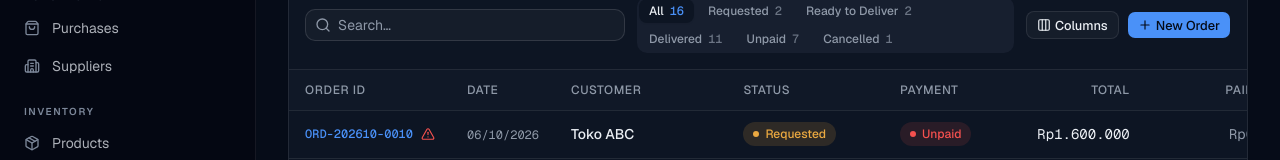
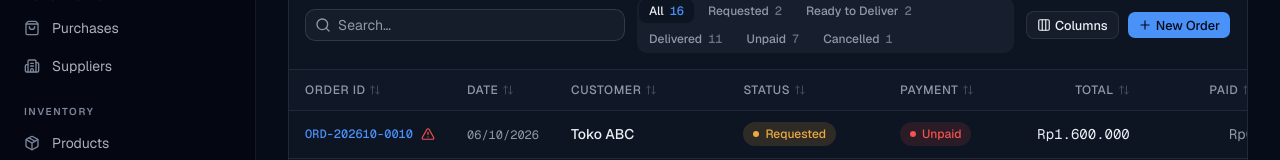
Before and after one commit to KoRomeo/cuan-app-sales-specification, a Next.js app: page /orders in a window 1280 px wide. Shown: the part 389-549 px from the top of the page. Built offline with nearby package versions, Linux system fonts and the light colour scheme.

Commit message:
Add sortable columns to all tables

```diff
--- a/components/common/data-table.tsx
+++ b/components/common/data-table.tsx
@@ -1,8 +1,8 @@
 'use client'
 
 import { useRouter } from 'next/navigation'
-import { ChevronLeft, ChevronRight, Columns3, Eye, MoreHorizontal, Pencil, Plus, Search, Trash2, type LucideIcon } from 'lucide-react'
-import { useMemo, useState } from 'react'
+import { ArrowDown, ArrowUp, ArrowUpDown, ChevronLeft, ChevronRight, Columns3, Eye, MoreHorizontal, Pencil, Plus, Search, Trash2, type LucideIcon } from 'lucide-react'
+import { Children, isValidElement, useMemo, useState, type ReactNode } from 'react'
 import { ConfirmDialog } from '@/components/common/confirm-dialog'
 import { useApp } from '@/components/providers'
 import { Button } from '@/components/ui/button'
@@ -24,6 +24,50 @@ export interface Column<T> {
   cell: (row: T) => React.ReactNode
   align?: 'left' | 'right' | 'center'
   className?: string
+  sortable?: boolean
+  sortValue?: (row: T) => string | number | null | undefined
+}
+
+type SortKey = number | string
+type SortState = { key: string; dir: 'asc' | 'desc' } | null
+
+function nodeText(node: ReactNode): string | number {
+  if (node === null || node === undefined || typeof node === 'boolean') return ''
+  if (typeof node === 'string' || typeof node === 'number') return node
+  if (Array.isArray(node)) return node.map(nodeText).join(' ').trim()
+  if (isValidElement(node)) {
+    const props = node.props as { value?: unknown; children?: ReactNode }
+    if (typeof props.value === 'number') return props.value
+    return Children.toArray(props.children).map(nodeText).join(' ').trim()
+  }
+  return ''
+}
+
+function toSortKey(raw: string | number | null | undefined): SortKey | null {
+  if (raw === null || raw === undefined) return null
+  if (typeof raw === 'number') return raw
+  const text = raw.trim()
+  if (text === '' || text === '—') return null
+  const date = /^(\d{2})\/(\d{2})\/(\d{4})$/.exec(text)
+  if (date) return Number(`${date[3]}${date[2]}${date[1]}`)
+  if (/^-?\d+(\.\d+)?$/.test(text)) return Number(text)
+  if (/^-?\d{1,3}(\.\d{3})+(,\d+)?$/.test(text)) return Number(text.replace(/\./g, '').replace(',', '.'))
+  return text
+}
+
+function compareKeys(a: SortKey | null, b: SortKey | null, dir: 'asc' | 'desc') {
+  if (a === null && b === null) return 0
+  if (a === null) return 1
+  if (b === null) return -1
+  const result =
+    typeof a === 'number' && typeof b === 'number'
+      ? a - b
+      : typeof a === 'number'
+        ? -1
+        : typeof b === 'number'
+          ? 1
+          : a.localeCompare(b, undefined, { numeric: true, sensitivity: 'base' })
+  return dir === 'asc' ? result : -result
 }
 
 export interface FilterOption<T> {
@@ -83,16 +127,33 @@ export function DataTable<T>({
   const [page, setPage] = useState(1)
   const [hidden, setHidden] = useState<Set<string>>(new Set())
   const [deleteOpen, setDeleteOpen] = useState(false)
+  const [sort, setSort] = useState<SortState>(null)
 
   const filtered = useMemo(() => {
     const q = query.trim().toLowerCase()
     const activeFilter = filters?.find((f) => f.value === filter)
-    return rows.filter((r) => {
+    const matched = rows.filter((r) => {
       if (activeFilter && !activeFilter.predicate(r)) return false
       if (q && !searchText(r).toLowerCase().includes(q)) return false
       return true
     })
-  }, [rows, query, filter, filters, searchText])
+    const sortColumn = sort ? columns.find((c) => c.key === sort.key) : undefined
+    if (!sort || !sortColumn) return matched
+    const keyOf = (row: T) => toSortKey(sortColumn.sortValue ? sortColumn.sortValue(row) : nodeText(sortColumn.cell(row)))
+    return matched
+      .map((row) => ({ row, key: keyOf(row) }))
+      .sort((a, b) => compareKeys(a.key, b.key, sort.dir))
+      .map((entry) => entry.row)
+  }, [rows, query, filter, filters, searchText, sort, columns])
+
+  function toggleSort(key: string) {
+    setSort((prev) => {
+      if (!prev || prev.key !== key) return { key, dir: 'asc' }
+      if (prev.dir === 'asc') return { key, dir: 'desc' }
+      return null
+    })
+    setPage(1)
+  }
 
   const pageCount = Math.max(1, Math.ceil(filtered.length / pageSize))
   const current = Math.min(page, pageCount)
@@ -189,18 +250,38 @@ export function DataTable<T>({
         <table className={cn('w-full text-sm', scrollable ? 'min-w-[720px]' : 'table-fixed')}>
           <thead>
             <tr className="border-b bg-muted/40">
-              {visibleColumns.map((c) => (
+              {visibleColumns.map((c) => {
+                const sortable = c.sortable !== false
+                const direction = sort?.key === c.key ? sort.dir : null
+                const SortIcon = direction === 'asc' ? ArrowUp : direction === 'desc' ? ArrowDown : ArrowUpDown
+                return (
                   <th
                     key={c.key}
                     scope="col"
+                    aria-sort={direction === 'asc' ? 'ascending' : direction === 'desc' ? 'descending' : sortable ? 'none' : undefined}
                     className={cn(
                       'h-10 whitespace-nowrap px-4 text-xs font-medium uppercase tracking-wider text-muted-foreground',
                       c.align === 'right' ? 'text-right' : c.align === 'center' ? 'text-center' : 'text-left',
                     )}
                   >
+                    {sortable ? (
+                      <button
+                        type="button"
+                        onClick={() => toggleSort(c.key)}
+                        className={cn(
+                          'group/sort -mx-1.5 inline-flex items-center gap-1 rounded-md px-1.5 py-1 uppercase tracking-wider transition-colors hover:text-foreground focus-visible:outline-none focus-visible:ring-3 focus-visible:ring-ring/40',
+                          direction && 'text-foreground',
+                        )}
+                      >
                         {c.header}
+                        <SortIcon className={cn('size-3 shrink-0', direction ? 'text-primary' : 'opacity-40 group-hover/sort:opacity-100')} aria-hidden="true" />
+                      </button>
+                    ) : (
+                      c.header
+                    )}
                   </th>
-              ))}
+                )
+              })}
               {hasActions && (
                 <th scope="col" className="h-10 w-12 px-4">
                   <span className="sr-only">{t('common.actions')}</span>
--- a/components/views/finance-views.tsx
+++ b/components/views/finance-views.tsx
@@ -62,7 +62,7 @@ export function ReceivablesView() {
     { key: 'id', header: t('orders.id'), cell: (o) => <IdCell>{o.id}</IdCell> },
     { key: 'date', header: t('common.date'), cell: (o) => <span className="font-mono text-xs text-muted-foreground">{formatDate(o.date)}</span> },
     { key: 'customer', header: t('common.customer'), cell: (o) => <span className="font-medium">{customerById(o.customerId)?.name}</span> },
-    { key: 'due', header: t('common.dueDate'), cell: (o) => <DueCell due={o.dueDate} outstanding={orderOutstanding(o)} /> },
+    { key: 'due', header: t('common.dueDate'), sortValue: (o) => o.dueDate, cell: (o) => <DueCell due={o.dueDate} outstanding={orderOutstanding(o)} /> },
     { key: 'total', header: t('common.total'), align: 'right', cell: (o) => <Money value={orderTotal(o)} className="text-muted-foreground" /> },
     { key: 'outstanding', header: t('common.outstanding'), align: 'right', cell: (o) => <Money value={orderOutstanding(o)} className="font-semibold text-warning" /> },
   ]
@@ -128,7 +128,7 @@ export function PayablesView() {
     { key: 'id', header: t('purchases.id'), cell: (p) => <IdCell>{p.id}</IdCell> },
     { key: 'date', header: t('common.date'), cell: (p) => <span className="font-mono text-xs text-muted-foreground">{formatDate(p.date)}</span> },
     { key: 'supplier', header: t('common.supplier'), cell: (p) => <span className="font-medium">{supplierById(p.supplierId)?.name}</span> },
-    { key: 'due', header: t('common.dueDate'), cell: (p) => <DueCell due={p.dueDate} outstanding={purchaseOutstanding(p)} /> },
+    { key: 'due', header: t('common.dueDate'), sortValue: (p) => p.dueDate, cell: (p) => <DueCell due={p.dueDate} outstanding={purchaseOutstanding(p)} /> },
     { key: 'total', header: t('common.total'), align: 'right', cell: (p) => <Money value={purchaseTotal(p)} className="text-muted-foreground" /> },
     { key: 'outstanding', header: t('common.outstanding'), align: 'right', cell: (p) => <Money value={purchaseOutstanding(p)} className="font-semibold text-warning" /> },
   ]
--- a/components/views/history-view.tsx
+++ b/components/views/history-view.tsx
@@ -1,7 +1,7 @@
 'use client'
 
-import { ChevronDown } from 'lucide-react'
-import { Fragment, useState } from 'react'
+import { ArrowDown, ArrowUp, ArrowUpDown, ChevronDown } from 'lucide-react'
+import { Fragment, useMemo, useState } from 'react'
 import { PageHeader } from '@/components/common/page-header'
 import { Pill } from '@/components/common/status-badge'
 import { useApp } from '@/components/providers'
@@ -10,9 +10,41 @@ import { history } from '@/lib/data'
 import { formatDate } from '@/lib/format'
 import { cn } from '@/lib/utils'
 
+type SortKey = 'id' | 'date' | 'time' | 'page' | 'action' | 'user'
+type HistoryEntry = (typeof history)[number]
+
+const sortKeys: Record<SortKey, (h: HistoryEntry) => string> = {
+  id: (h) => h.id,
+  date: (h) => `${h.date} ${h.time}`,
+  time: (h) => h.time,
+  page: (h) => h.page,
+  action: (h) => h.action,
+  user: (h) => h.user,
+}
+
 export function HistoryView() {
   const { t } = useApp()
   const [openId, setOpenId] = useState<string | null>(history[0]?.id ?? null)
+  const [sort, setSort] = useState<{ key: SortKey; dir: 'asc' | 'desc' } | null>(null)
+
+  const rows = useMemo(() => {
+    if (!sort) return history
+    const get = sortKeys[sort.key]
+    const factor = sort.dir === 'asc' ? 1 : -1
+    return [...history].sort((a, b) => get(a).localeCompare(get(b), undefined, { numeric: true }) * factor)
+  }, [sort])
+
+  const toggleSort = (key: SortKey) =>
+    setSort((prev) => (prev?.key !== key ? { key, dir: 'asc' } : prev.dir === 'asc' ? { key, dir: 'desc' } : null))
+
+  const headers: { key: SortKey; label: string }[] = [
+    { key: 'id', label: t('history.recordId') },
+    { key: 'date', label: t('common.date') },
+    { key: 'time', label: t('history.time') },
+    { key: 'page', label: t('history.page') },
+    { key: 'action', label: t('history.action') },
+    { key: 'user', label: t('history.user') },
+  ]
 
   return (
     <>
@@ -21,19 +53,25 @@ export function HistoryView() {
         <table className="w-full text-sm">
           <thead className="border-b bg-muted/40 text-left text-xs uppercase tracking-wider text-muted-foreground">
             <tr>
-              <th className="px-4 py-3 font-medium">{t('history.recordId')}</th>
-              <th className="px-4 py-3 font-medium">{t('common.date')}</th>
-              <th className="px-4 py-3 font-medium">{t('history.time')}</th>
-              <th className="px-4 py-3 font-medium">{t('history.page')}</th>
-              <th className="px-4 py-3 font-medium">{t('history.action')}</th>
-              <th className="px-4 py-3 font-medium">{t('history.user')}</th>
+              {headers.map((h) => {
+                const dir = sort?.key === h.key ? sort.dir : null
+                const Icon = dir === 'asc' ? ArrowUp : dir === 'desc' ? ArrowDown : ArrowUpDown
+                return (
+                  <th key={h.key} className="px-4 py-3 font-medium" aria-sort={dir === 'asc' ? 'ascending' : dir === 'desc' ? 'descending' : 'none'}>
+                    <button type="button" onClick={() => toggleSort(h.key)} className="-mx-1 inline-flex items-center gap-1.5 rounded px-1 uppercase tracking-wider hover:text-foreground">
+                      {h.label}
+                      <Icon className={cn('size-3', dir ? 'text-foreground' : 'opacity-50')} />
+                    </button>
+                  </th>
+                )
+              })}
               <th className="w-10 px-4 py-3">
                 <span className="sr-only">{t('history.changes')}</span>
               </th>
             </tr>
           </thead>
           <tbody>
-            {history.map((h) => {
+            {rows.map((h) => {
               const open = openId === h.id
               return (
                 <Fragment key={h.id}>
--- a/components/views/inventory-views.tsx
+++ b/components/views/inventory-views.tsx
@@ -28,11 +28,12 @@ export function ProductsView() {
     {
       key: 'margin',
       header: t('products.margin'),
+      sortValue: (p) => (p.sellingPrice - p.averageCost) / p.sellingPrice,
       align: 'right',
       cell: (p) => <span className="font-mono text-xs tabular-nums text-success">{formatPercent(((p.sellingPrice - p.averageCost) / p.sellingPrice) * 100)}</span>,
     },
-    { key: 'stock', header: t('products.stock'), align: 'right', cell: (p) => <span className={`font-mono font-medium tabular-nums ${p.stock < 0 ? 'text-destructive' : ''}`}>{p.stock}</span> },
-    { key: 'status', header: t('common.status'), cell: (p) => <StockStatusBadge status={stockStatusOf(p)} /> },
+    { key: 'stock', header: t('products.stock'), align: 'right', sortValue: (p) => p.stock, cell: (p) => <span className={`font-mono font-medium tabular-nums ${p.stock < 0 ? 'text-destructive' : ''}`}>{p.stock}</span> },
+    { key: 'status', header: t('common.status'), sortValue: (p) => stockStatusOf(p), cell: (p) => <StockStatusBadge status={stockStatusOf(p)} /> },
   ]
 
   return (
@@ -85,11 +86,12 @@ export function StockView() {
         {p.name}
       </span>
     ) },
-    { key: 'stock', header: t('stock.current'), align: 'right', cell: (p) => <span className={`font-mono text-base font-semibold tabular-nums ${p.stock < 0 ? 'text-destructive' : p.stock === 0 ? 'text-muted-foreground' : ''}`}>{p.stock}</span> },
+    { key: 'stock', header: t('stock.current'), align: 'right', sortValue: (p) => p.stock, cell: (p) => <span className={`font-mono text-base font-semibold tabular-nums ${p.stock < 0 ? 'text-destructive' : p.stock === 0 ? 'text-muted-foreground' : ''}`}>{p.stock}</span> },
     { key: 'min', header: t('products.minimumStock'), align: 'right', cell: (p) => <span className="font-mono tabular-nums text-muted-foreground">{p.minimumStock}</span> },
     {
       key: 'level',
       header: '',
+      sortable: false,
       cell: (p) => {
         const pct = p.minimumStock ? Math.max(0, Math.min((p.stock / (p.minimumStock * 2)) * 100, 100)) : p.stock > 0 ? 100 : 0
         const color = p.stock < 0 ? 'bg-destructive' : stockStatusOf(p) === 'low' ? 'bg-warning' : 'bg-success'
@@ -102,7 +104,7 @@ export function StockView() {
     },
     { key: 'avg', header: t('products.averageCost'), align: 'right', cell: (p) => <Money value={p.averageCost} className="text-muted-foreground" /> },
     { key: 'value', header: t('stock.value'), align: 'right', cell: (p) => <Money value={Math.max(p.stock, 0) * p.averageCost} /> },
-    { key: 'status', header: t('stock.stockStatus'), cell: (p) => <StockStatusBadge status={stockStatusOf(p)} /> },
+    { key: 'status', header: t('stock.stockStatus'), sortValue: (p) => stockStatusOf(p), cell: (p) => <StockStatusBadge status={stockStatusOf(p)} /> },
   ]
 
   return (
@@ -175,6 +177,7 @@ export function StockMovementsView() {
     {
       key: 'change',
       header: t('movements.change'),
+      sortValue: (m) => m.qty,
       align: 'right',
       cell: (m) => (
         <span className={`inline-flex items-center gap-1 font-mono font-medium tabular-nums ${m.qty > 0 ? 'text-success' : m.qty < 0 ? 'text-destructive' : 'text-muted-foreground'}`}>
--- a/components/views/orders-view.tsx
+++ b/components/views/orders-view.tsx
@@ -43,8 +43,8 @@ export function OrdersView() {
     },
     { key: 'date', header: t('common.date'), cell: (o) => <span className="font-mono text-xs text-muted-foreground">{formatDate(o.date)}</span> },
     { key: 'customer', header: t('common.customer'), cell: (o) => <span className="font-medium">{customerById(o.customerId)?.name}</span> },
-    { key: 'status', header: t('common.status'), cell: (o) => <OrderStatusBadge status={o.status} /> },
-    { key: 'payment', header: t('orders.paymentStatus'), cell: (o) => (o.status === 'cancelled' ? <span className="text-muted-foreground">—</span> : <PaymentStatusBadge status={orderPaymentStatus(o)} />) },
+    { key: 'status', header: t('common.status'), sortValue: (o) => o.status, cell: (o) => <OrderStatusBadge status={o.status} /> },
+    { key: 'payment', header: t('orders.paymentStatus'), sortValue: (o) => (o.status === 'cancelled' ? null : orderPaymentStatus(o)), cell: (o) => (o.status === 'cancelled' ? <span className="text-muted-foreground">—</span> : <PaymentStatusBadge status={orderPaymentStatus(o)} />) },
     { key: 'total', header: t('common.total'), align: 'right', cell: (o) => <Money value={orderTotal(o)} className={o.status === 'cancelled' ? 'text-muted-foreground line-through' : ''} /> },
     { key: 'paid', header: t('common.paid'), align: 'right', cell: (o) => <Money value={orderPaid(o)} className="text-muted-foreground" /> },
     {
--- a/components/views/purchasing-views.tsx
+++ b/components/views/purchasing-views.tsx
@@ -42,7 +42,7 @@ export function PurchasesView() {
         </span>
       ),
     },
-    { key: 'status', header: t('orders.paymentStatus'), cell: (p) => <PaymentStatusBadge status={purchasePaymentStatus(p)} /> },
+    { key: 'status', header: t('orders.paymentStatus'), sortValue: (p) => purchasePaymentStatus(p), cell: (p) => <PaymentStatusBadge status={purchasePaymentStatus(p)} /> },
     { key: 'total', header: t('common.total'), align: 'right', cell: (p) => <Money value={purchaseTotal(p)} /> },
     { key: 'paid', header: t('common.paid'), align: 'right', cell: (p) => <Money value={purchasePaid(p)} className="text-muted-foreground" /> },
     { key: 'outstanding', header: t('common.outstanding'), align: 'right', cell: (p) => <Money value={purchaseOutstanding(p)} className={purchaseOutstanding(p) > 0 ? 'font-medium text-warning' : 'text-muted-foreground'} /> },
--- a/components/views/sales-views.tsx
+++ b/components/views/sales-views.tsx
@@ -115,7 +115,7 @@ export function InvoicesView() {
           <span className="text-xs text-muted-foreground">—</span>
         ),
     },
-    { key: 'status', header: t('common.status'), cell: (o) => <PaymentStatusBadge status={orderPaymentStatus(o)} /> },
+    { key: 'status', header: t('common.status'), sortValue: (o) => orderPaymentStatus(o), cell: (o) => <PaymentStatusBadge status={orderPaymentStatus(o)} /> },
     { key: 'total', header: t('common.total'), align: 'right', cell: (o) => <Money value={orderTotal(o)} /> },
     { key: 'outstanding', header: t('common.outstanding'), align: 'right', cell: (o) => <Money value={orderOutstanding(o)} className={orderOutstanding(o) > 0 ? 'text-warning' : 'text-muted-foreground'} /> },
   ]
```
Lines whose indentation alone changed are shown as unchanged.
